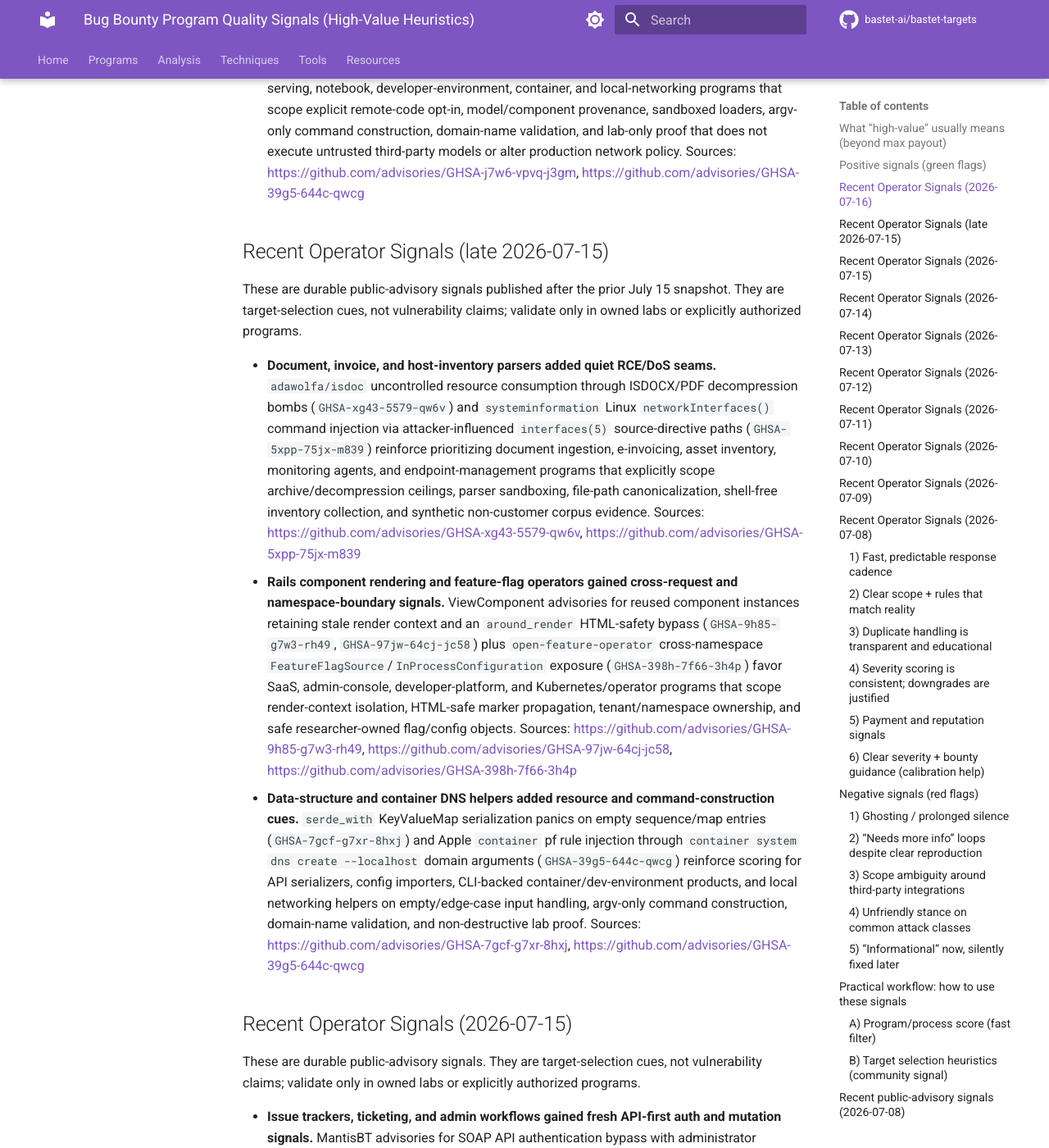
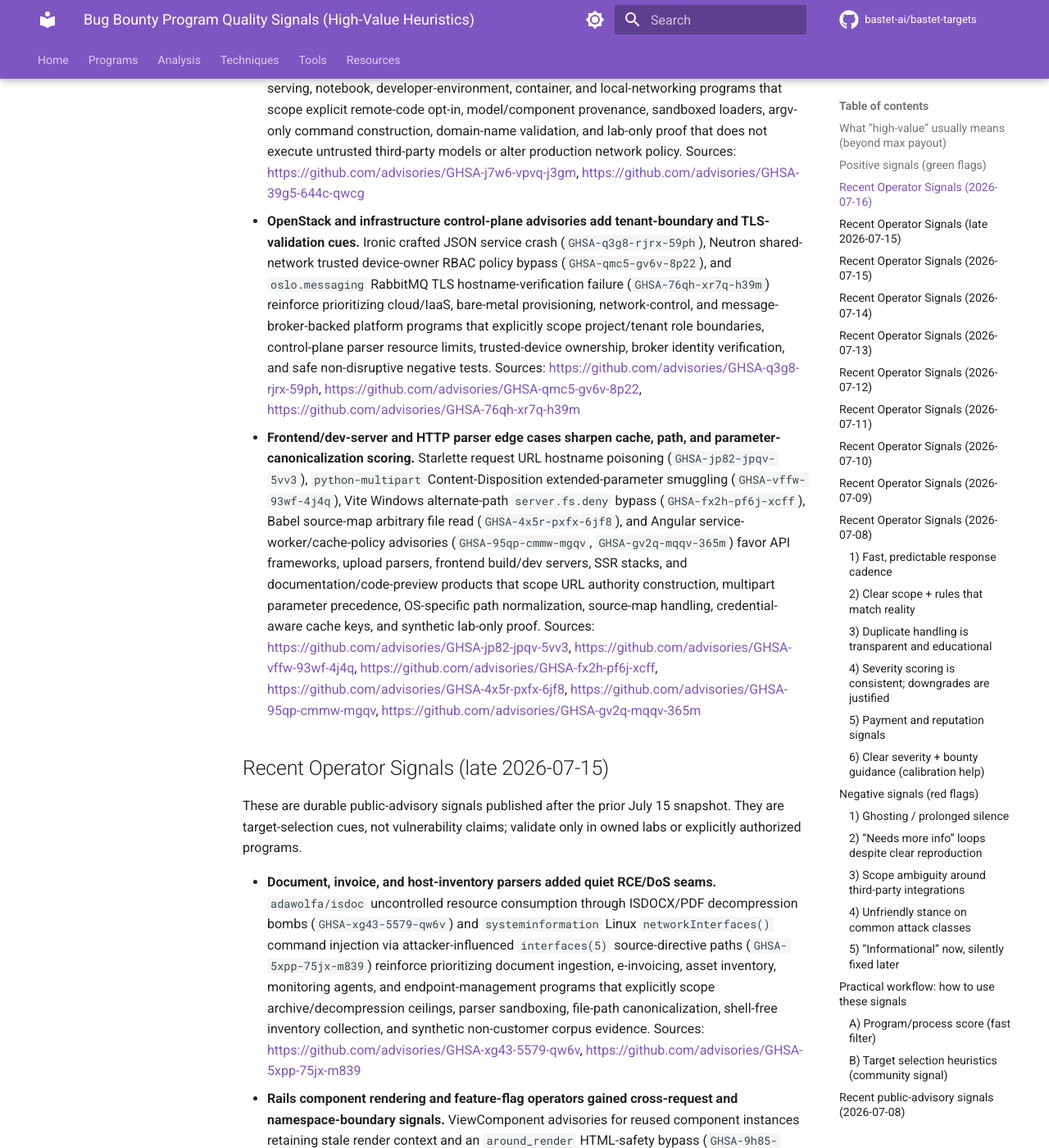
Before and after one commit to bastet-ai/bastet-targets, an MkDocs documentation site: the page built from docs/program-quality-signals.md, in a window 1280 px wide and 1400 px high, scrolled down 1397 px. Shown: the whole window at 82% size. Built offline with MkDocs 1.6.1 and Material for MkDocs 9.7.7, drawn with Linux system fonts in a browser that asks for light colours; comment, search, counter and statistics services are not loaded.

Commit message:
Add late July 16 target quality signals

```diff
--- a/docs/program-quality-signals.md
+++ b/docs/program-quality-signals.md
@@ -23,6 +23,8 @@ These are durable public-advisory signals published after the late July 15 snaps
 
 - **Proxy-bypass and SSH agent/certificate advisories sharpen edge and developer-platform scoring.** Axios `NO_PROXY` bypass via IPv4-mapped IPv6 handling (`GHSA-pjwm-pj3p-43mv`) and the July 16 `golang.org/x/crypto/ssh` advisory refresh covering callback permission enforcement, revoked host keys, certificate-restriction bypass, forwarded-agent constraint dropping, pathological-key DoS, server deadlock, and host-key/authentication panic paths (`GHSA-x527-x647-q7gg`, `GHSA-5cgq-3rg8-m6cv`, `GHSA-45gg-vh54-h5m9`, `GHSA-f5wc-c3c7-36mc`, `GHSA-w879-237q-wc7r`, `GHSA-vgwf-h737-ff37`, `GHSA-78mq-xcr3-xm33`) reinforce prioritizing API clients, server-side fetchers, CI/deployment platforms, git hosting, bastions, SSH/SFTP-backed SaaS, and device-management programs that explicitly scope proxy/no-proxy canonicalization, IPv4/IPv6 normalization, host-key revocation, certificate constraints, agent-forwarding policy, and resource ceilings. Sources: https://github.com/advisories/GHSA-pjwm-pj3p-43mv, https://github.com/advisories/GHSA-x527-x647-q7gg, https://github.com/advisories/GHSA-5cgq-3rg8-m6cv, https://github.com/advisories/GHSA-45gg-vh54-h5m9, https://github.com/advisories/GHSA-f5wc-c3c7-36mc, https://github.com/advisories/GHSA-w879-237q-wc7r, https://github.com/advisories/GHSA-vgwf-h737-ff37, https://github.com/advisories/GHSA-78mq-xcr3-xm33
 - **AI model-loading and local container DNS helpers added fresh trust-boundary cues.** Diffusers `custom_pipeline` / local custom-component `trust_remote_code` bypass (`GHSA-j7w6-vpvq-j3gm`) and Apple `container` pf rule injection through `container system dns create --localhost` domain arguments (`GHSA-39g5-644c-qwcg`) favor AI inference, model-serving, notebook, developer-environment, container, and local-networking programs that scope explicit remote-code opt-in, model/component provenance, sandboxed loaders, argv-only command construction, domain-name validation, and lab-only proof that does not execute untrusted third-party models or alter production network policy. Sources: https://github.com/advisories/GHSA-j7w6-vpvq-j3gm, https://github.com/advisories/GHSA-39g5-644c-qwcg
+- **OpenStack and infrastructure control-plane advisories add tenant-boundary and TLS-validation cues.** Ironic crafted JSON service crash (`GHSA-q3g8-rjrx-59ph`), Neutron shared-network trusted device-owner RBAC policy bypass (`GHSA-qmc5-gv6v-8p22`), and `oslo.messaging` RabbitMQ TLS hostname-verification failure (`GHSA-76qh-xr7q-h39m`) reinforce prioritizing cloud/IaaS, bare-metal provisioning, network-control, and message-broker-backed platform programs that explicitly scope project/tenant role boundaries, control-plane parser resource limits, trusted-device ownership, broker identity verification, and safe non-disruptive negative tests. Sources: https://github.com/advisories/GHSA-q3g8-rjrx-59ph, https://github.com/advisories/GHSA-qmc5-gv6v-8p22, https://github.com/advisories/GHSA-76qh-xr7q-h39m
+- **Frontend/dev-server and HTTP parser edge cases sharpen cache, path, and parameter-canonicalization scoring.** Starlette request URL hostname poisoning (`GHSA-jp82-jpqv-5vv3`), `python-multipart` Content-Disposition extended-parameter smuggling (`GHSA-vffw-93wf-4j4q`), Vite Windows alternate-path `server.fs.deny` bypass (`GHSA-fx2h-pf6j-xcff`), Babel source-map arbitrary file read (`GHSA-4x5r-pxfx-6jf8`), and Angular service-worker/cache-policy advisories (`GHSA-95qp-cmmw-mgqv`, `GHSA-gv2q-mqqv-365m`) favor API frameworks, upload parsers, frontend build/dev servers, SSR stacks, and documentation/code-preview products that scope URL authority construction, multipart parameter precedence, OS-specific path normalization, source-map handling, credential-aware cache keys, and synthetic lab-only proof. Sources: https://github.com/advisories/GHSA-jp82-jpqv-5vv3, https://github.com/advisories/GHSA-vffw-93wf-4j4q, https://github.com/advisories/GHSA-fx2h-pf6j-xcff, https://github.com/advisories/GHSA-4x5r-pxfx-6jf8, https://github.com/advisories/GHSA-95qp-cmmw-mgqv, https://github.com/advisories/GHSA-gv2q-mqqv-365m
 
 ## Recent Operator Signals (late 2026-07-15)
 
```
Also changed, not shown: docs/programs/program-quality-signals.md (+2 -0 lines), docs/resources/program-quality-signals.md (+2 -0 lines).
